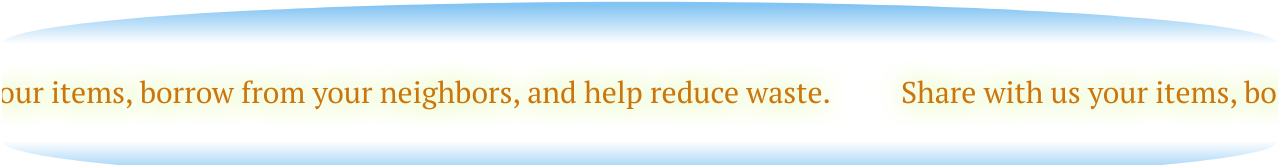
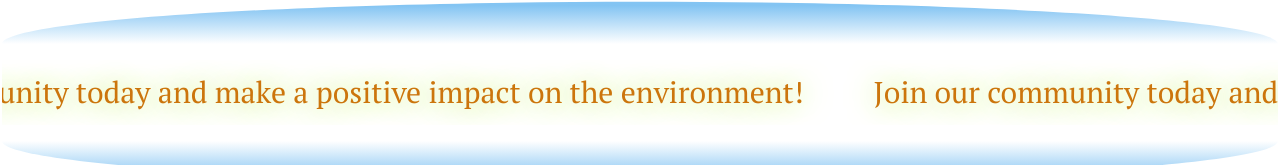
Before and after one commit to HackYourFutureProjects/c51-final-project-group-A, a React (Vite) app in the folder client/: page / in a window 1280 px wide. Shown: the part 1050-1215 px from the top of the page. Built offline with nearby package versions, Linux system fonts and the light colour scheme; no server answers.

Commit message:
change text of horizontal scrolling component

```diff
--- a/client/src/components/HomeComponents/HorizontalScrolling.jsx
+++ b/client/src/components/HomeComponents/HorizontalScrolling.jsx
@@ -1,15 +1,15 @@
 import "./HorizontalScrolling.css";
 
 function HorizontalScrolling() {
-  const text =
-    "Share with us your items, borrow from your neighbors, and help reduce waste.";
+  const text1 =
+    "Join our community today and make a positive impact on the environment!";
 
   return (
     <div className="scroll-wrapper">
       <div className="scroll-content">
-        <span>{text}</span>
-        <span>{text}</span>
-        <span>{text}</span>
+        <span>{text1}</span>
+        <span>{text1}</span>
+        <span>{text1}</span>
       </div>
     </div>
   );
```
